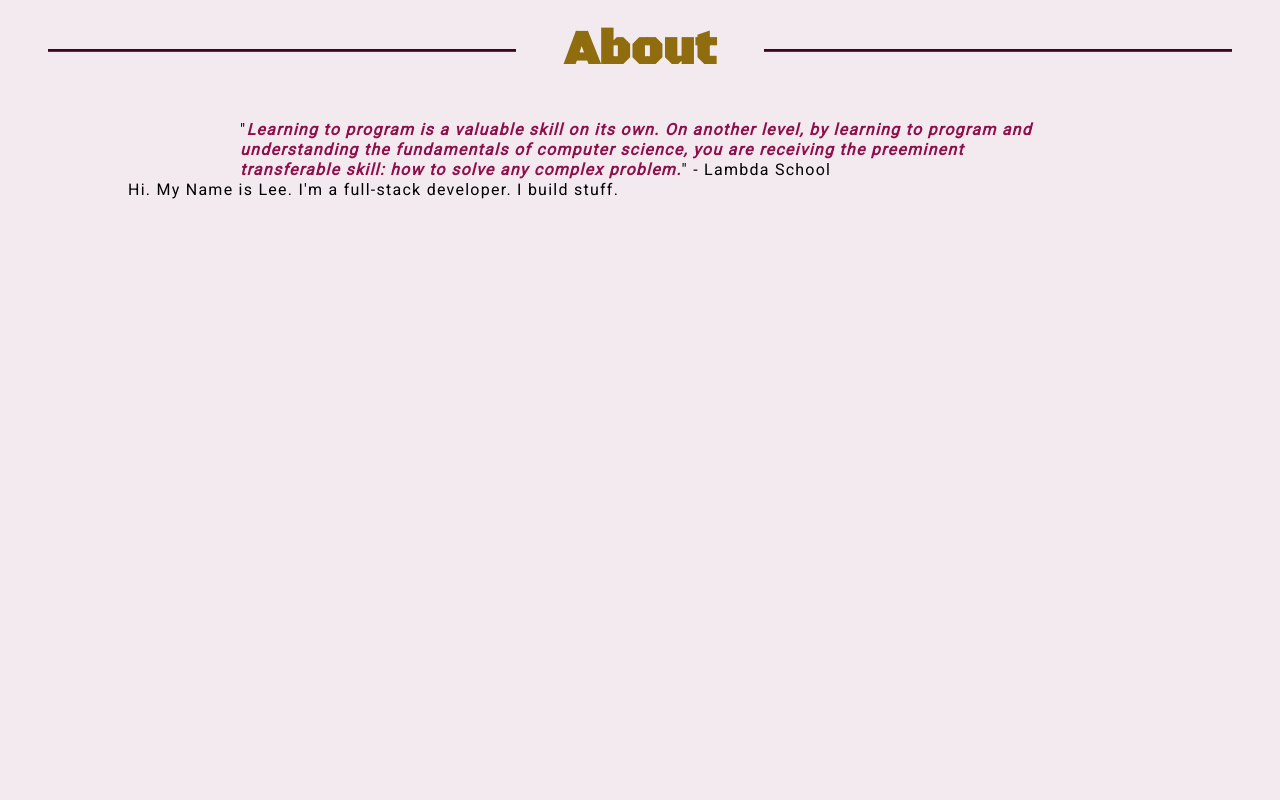
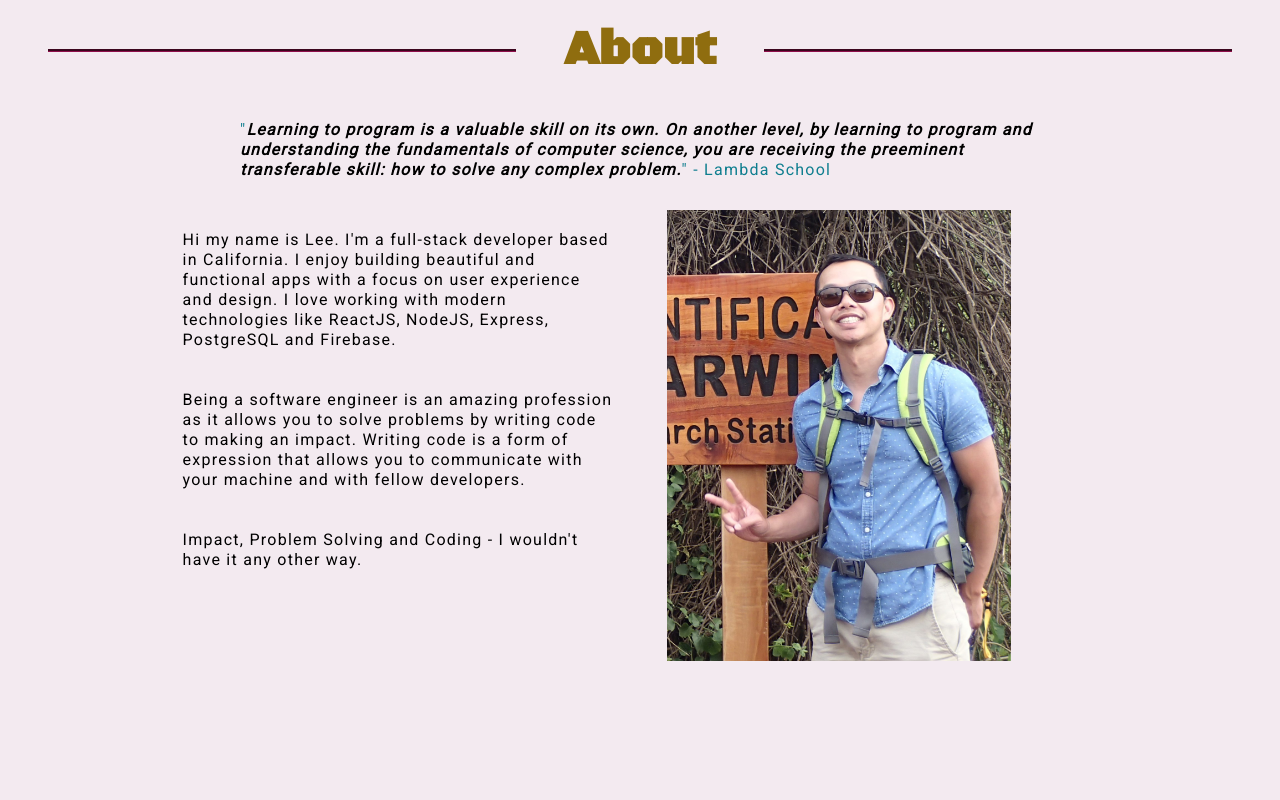
Before and after one commit to LeeTann/leetann-portfolio, a React (Create React App) app: page / in a window 1280 px wide. Shown: the part 820-1620 px from the top of the page. Built offline with nearby package versions, Linux system fonts and the light colour scheme; the HTML template or start-up script is replaced by a standard one.

Commit message:
Worked on about section and added pic

```diff
--- a/package.json
+++ b/package.json
@@ -11,8 +11,7 @@
     "react-icons": "^3.8.0",
     "react-router-dom": "^5.1.2",
     "react-scripts": "3.3.0",
-    "react-scroll": "^1.7.15",
-    "react-transition-group": "^4.3.0"
+    "react-scroll": "^1.7.15"
   },
   "scripts": {
     "start": "react-scripts start",
--- a/src/App.css
+++ b/src/App.css
@@ -24,7 +24,8 @@ a {
 }
 
 a:hover {
-  transition: ease-in-out .2s;
+  transition: ease-in-out .1s;
+  cursor: pointer;
 }
 
 .navbar a {
@@ -57,7 +58,7 @@ img {
 .btn:hover {
   opacity: 0.9;
   background-color: var(--secondary-color);
-  transition: all .2s ease-in-out;
+  transition: all .1s ease-in-out;
   transform: scale(1.1);
 }
 
--- a/src/components/about/About.js
+++ b/src/components/about/About.js
@@ -10,8 +10,25 @@ export default function About() {
                     On another level, by learning to program and understanding the fundamentals of computer science,
                     you are receiving the preeminent transferable skill: how to solve any complex problem.</span>" - Lambda School
                 </p>
-                <div>
-                    <p>Hi. My Name is Lee. I'm a full-stack developer. I build stuff.</p>
+                <div className="about-section">
+                    <div className="about-me">
+                        <p>Hi my name is Lee. I'm a full-stack developer based in California. I enjoy building
+                            beautiful and functional apps with a focus on user experience and design. I love working with
+                            modern technologies like ReactJS, NodeJS, Express, PostgreSQL and Firebase.
+                        </p>
+                        <p>
+                            Being a software engineer is an amazing profession as it allows you to solve problems
+                            by writing code to making an impact. Writing code is a form of expression that allows you
+                            to communicate with your machine and with fellow developers.
+                        </p>
+                        <p>
+                            Impact, Problem Solving and Coding - I wouldn't have it any other way.
+                        </p>
+                    </div>
+                    <div className="pic-container">
+                        <img src="images/me7.JPG" alt="porfolio pic" className="portfolio-pic" />
+                    </div>
+
                 </div>
             </div>
         </div>
--- a/src/components/about/about.css
+++ b/src/components/about/about.css
@@ -9,12 +9,37 @@
 }
 
 .quote {
-    margin: 0 auto;
+    margin: 0 auto 30px;
     max-width: 800px;
+    color: var(--accent-color)
 }
 
 .quote-style {
-    color: var(--primary-color);
+    color: black;
     font-style: italic;
     font-weight: bold;
 }
+
+.about-section {
+    display: flex;
+    justify-content: space-evenly;
+}
+
+.about-section div {
+    width: 42%;
+}
+
+.about-me {
+    display: flex;
+    align-items: center;
+    flex-direction: column;
+}
+
+.about-me p {
+    margin: 20px 0;
+}
+
+.portfolio-pic {
+    width: 80%;
+    height: auto;
+}
--- a/src/components/contact/contact.css
+++ b/src/components/contact/contact.css
@@ -28,7 +28,7 @@
 .fa-linkedin :hover {
     color: whitesmoke;
     background-color:#0271ae;
-    transition: ease-in-out .4s;
+    transition: ease-in-out .2s;
     border-radius: 5px;
 }
 
@@ -39,7 +39,7 @@
 .fa-github :hover {
     color: whitesmoke;
     background-color:#000000;
-    transition: ease-in-out .4s;
+    transition: ease-in-out .2s;
     border-radius: 5px;
 }
 
@@ -49,7 +49,7 @@
 .fa-twitter :hover {
     color: whitesmoke;
     background-color:#55ACEE;
-    transition: ease-in-out .4s;
+    transition: ease-in-out .2s;
     border-radius: 5px;
 }
 
--- a/src/components/projects/Projects.js
+++ b/src/components/projects/Projects.js
@@ -13,8 +13,12 @@ export default function Projects() {
                         providing a simplified schedule for booking and maintaining appointments.
                     </p>
                     <div className="btn-container">
-                        <button className="btn">Github</button>
-                        <button className="btn">View Live</button>
+                        <a href="https://github.com/pt3-labs-contractor" target="_blank">
+                            <button className="btn">Github</button>
+                        </a>
+                        <a href="https://affectionate-almeida-c22cb1.netlify.com/" target="_blank">
+                            <button className="btn">View Live</button>
+                        </a>
                     </div>
                 </div>
                 <div className="card">
```
Also changed, not shown: public/images/me7.JPG (added).
